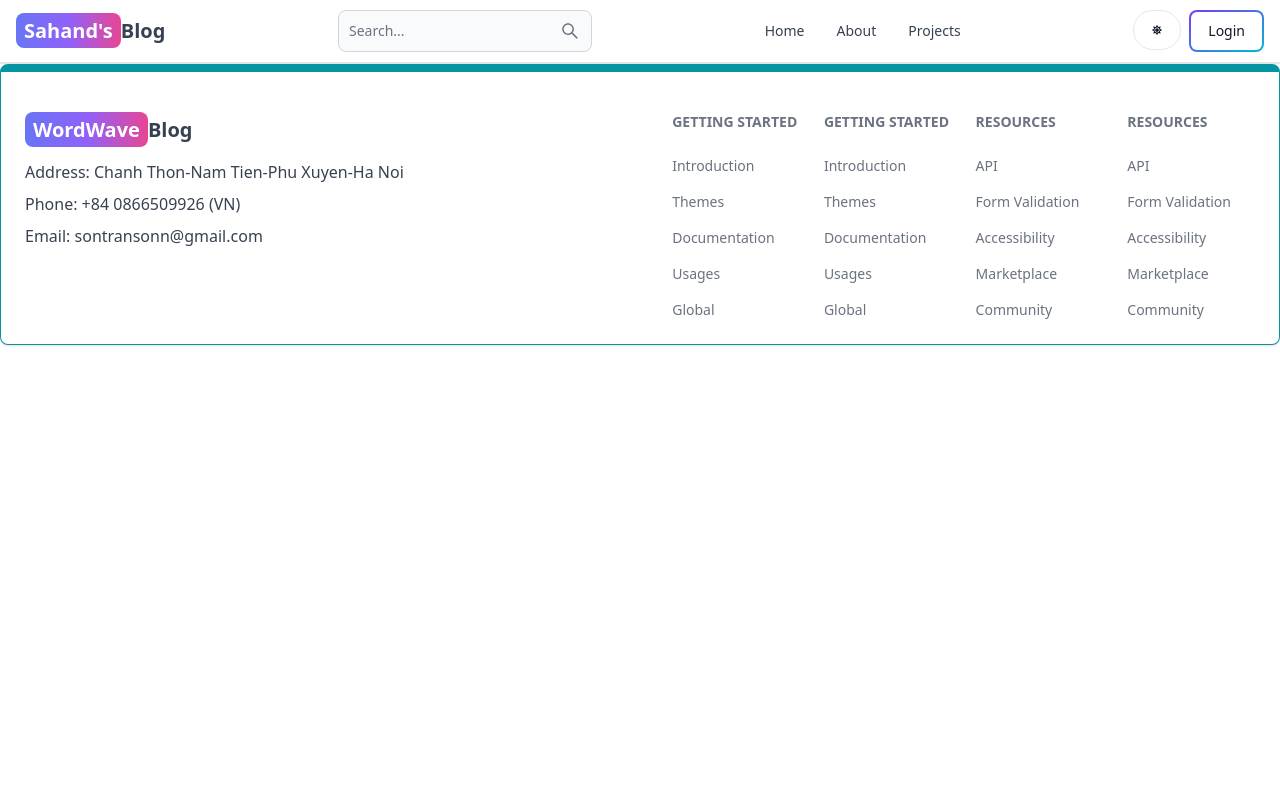
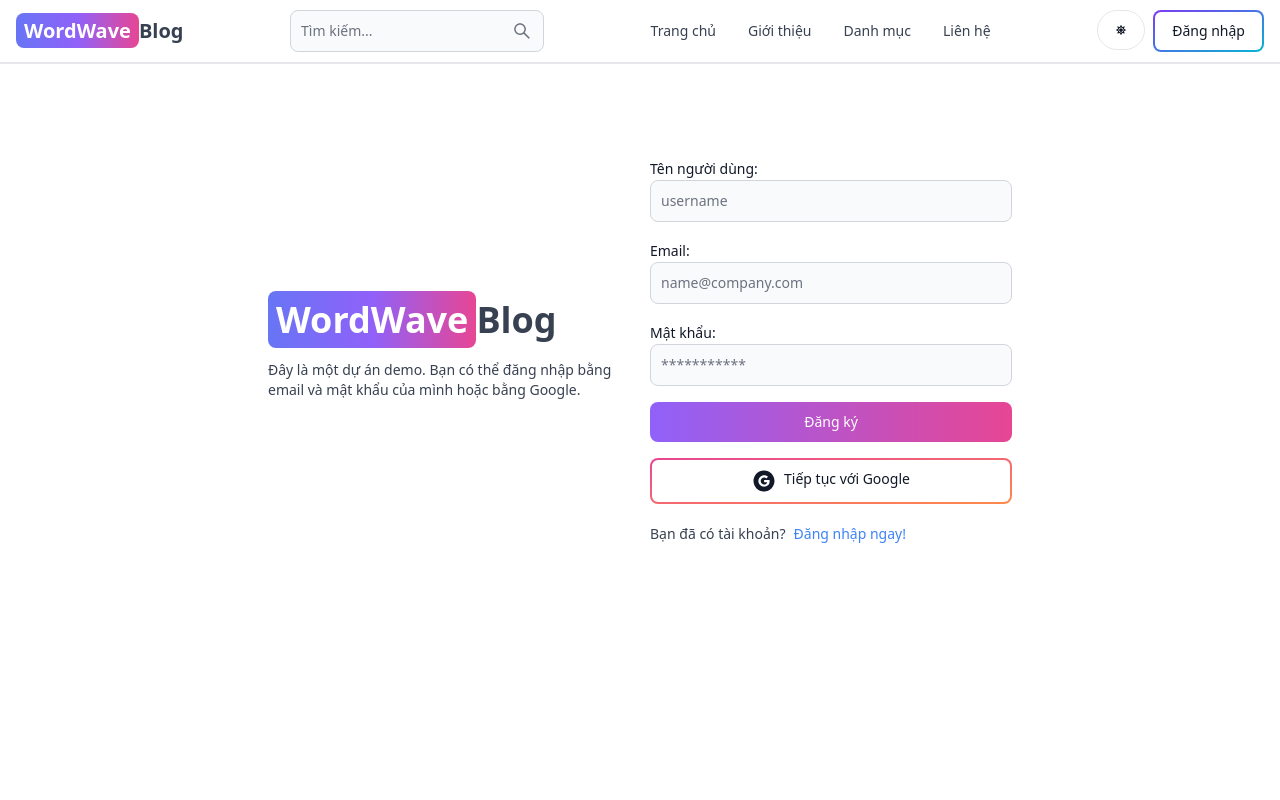
Before and after one commit to sontransonn/EasyNotes, a React (Vite) app in the folder frontend/: page /register in a window 1280 px wide. Shown: the top 800 px of the page. Built offline with nearby package versions, Linux system fonts and the light colour scheme.

Commit message:
update UI

```diff
--- a/frontend/package.json
+++ b/frontend/package.json
@@ -18,6 +18,7 @@
     "react": "^18.3.1",
     "react-circular-progressbar": "^2.1.0",
     "react-dom": "^18.3.1",
+    "react-hot-toast": "^2.4.1",
     "react-icons": "^5.3.0",
     "react-quill": "^2.0.0",
     "react-redux": "^9.1.2",
--- a/frontend/src/App.jsx
+++ b/frontend/src/App.jsx
@@ -1,11 +1,11 @@
 import React from 'react'
 import { BrowserRouter, Routes, Route } from 'react-router-dom';
+import { Toaster } from 'react-hot-toast';
 
 import ScrollToTop from './components/ScrollToTop';
 import MainLayout from './layouts/MainLayout';
 import HomePage from "./pages/home/HomePage"
 import AboutPage from './pages/about/AboutPage';
-import ProjectPage from './pages/project/ProjectPage';
 import SearchPage from './pages/search/SearchPage';
 import LoginPage from './pages/auth/LoginPage';
 import RegisterPage from './pages/auth/RegisterPage';
@@ -26,10 +26,9 @@
         <Routes>
           <Route path='/' element={<HomePage />} />
           <Route path='/about' element={<AboutPage />} />
-          <Route path='/projects' element={<ProjectPage />} />
           <Route path='/search' element={<SearchPage />} />
-          <Route path='/sign-in' element={<LoginPage />} />
-          <Route path='/sign-up' element={<RegisterPage />} />
+          <Route path='/login' element={<LoginPage />} />
+          <Route path='/register' element={<RegisterPage />} />
 
           <Route element={<PrivateRoute />}>
             <Route path='/dashboard' element={<DashboardPage />} />
@@ -43,6 +42,8 @@
           <Route path='/post/:postSlug' element={<PostDetailsPage />} />
         </Routes>
       </MainLayout>
+
+      <Toaster position="top-right" />
     </BrowserRouter>
   )
 }
--- a/frontend/src/components/OAuth.jsx
+++ b/frontend/src/components/OAuth.jsx
@@ -2,16 +2,16 @@
 import { useDispatch } from 'react-redux';
 import { useNavigate } from 'react-router-dom';
 import { Button } from 'flowbite-react';
+import toast from "react-hot-toast"
 import { GoogleAuthProvider, signInWithPopup, getAuth } from 'firebase/auth';
-
-import app from '../firebase';
 
 import { signInSuccess } from "../redux/slices/userSlice"
 
 import { AiFillGoogleCircle } from 'react-icons/ai';
 
-import { google } from '../apis/auth.api';
+import { login_with_google } from '../apis/auth.api';
 
+import app from '../firebase';
 
 const OAuth = () => {
     const auth = getAuth(app)
@@ -25,23 +25,25 @@
         try {
             const resultsFromGoogle = await signInWithPopup(auth, provider)
 
-            const response = await google({
+            const response = await login_with_google({
                 name: resultsFromGoogle.user.displayName,
                 email: resultsFromGoogle.user.email,
                 googlePhotoUrl: resultsFromGoogle.user.photoURL
             })
 
             dispatch(signInSuccess(response.data))
+            toast.success("Đăng nhập thành công!")
             navigate('/')
         } catch (error) {
             console.log(error);
+            toast.error(error.response.data.message)
         }
     }
 
     return (
         <Button type='button' gradientDuoTone='pinkToOrange' outline onClick={handleGoogleClick}>
             <AiFillGoogleCircle className='w-6 h-6 mr-2' />
-            Continue with Google
+            Tiếp tục với Google
         </Button>
     )
 }
--- a/frontend/src/layouts/components/Header.jsx
+++ b/frontend/src/layouts/components/Header.jsx
@@ -2,6 +2,7 @@
 import { useSelector, useDispatch } from 'react-redux';
 import { Link, useLocation, useNavigate } from 'react-router-dom';
 import { Avatar, Button, Dropdown, Navbar, TextInput } from 'flowbite-react';
+import toast from "react-hot-toast"
 
 import { toggleTheme } from "../../redux/slices/themeSlice"
 import { signoutSuccess } from "../../redux/slices/userSlice"
@@ -23,15 +24,17 @@
     const [searchTerm, setSearchTerm] = useState('');
 
     const handleSignout = async () => {
-        try {
-            const response = await logout()
-            if (!(response.statusText == "OK")) {
-                console.log(data.message);
-            } else {
+        if (window.confirm("Bạn muốn đăng xuất!")) {
+            try {
+                const response = await logout()
+
+                toast.success("Đăng xuất thành công!")
                 dispatch(signoutSuccess());
+                navigate("/login")
+            } catch (error) {
+                console.log(error);
+                toast.error(error.response.data.message)
             }
-        } catch (error) {
-            console.log(error.message);
         }
     };
 
@@ -50,14 +53,14 @@
                 className='self-center whitespace-nowrap text-sm sm:text-xl font-semibold dark:text-white'
             >
                 <span className='px-2 py-1 bg-gradient-to-r from-indigo-500 via-purple-500 to-pink-500 rounded-lg text-white'>
-                    Sahand's
+                    WordWave
                 </span>
                 Blog
             </Link>
             <form onSubmit={handleSubmit}>
                 <TextInput
                     type='text'
-                    placeholder='Search...'
+                    placeholder='Tìm kiếm...'
                     rightIcon={AiOutlineSearch}
                     className='hidden lg:inline'
                     value={searchTerm}
@@ -91,15 +94,15 @@
                             </span>
                         </Dropdown.Header>
                         <Link to={'/dashboard?tab=profile'}>
-                            <Dropdown.Item>Profile</Dropdown.Item>
+                            <Dropdown.Item>Thông tin cá nhân</Dropdown.Item>
                         </Link>
                         <Dropdown.Divider />
-                        <Dropdown.Item onClick={handleSignout}>Sign out</Dropdown.Item>
+                        <Dropdown.Item onClick={handleSignout}>Đăng xuất</Dropdown.Item>
                     </Dropdown>
                 ) : (
-                    <Link to='/sign-in'>
+                    <Link to='/login'>
                         <Button gradientDuoTone='purpleToBlue' outline>
-                            Login
+                            Đăng nhập
                         </Button>
                     </Link>
                 )}
@@ -107,13 +110,16 @@
             </div>
             <Navbar.Collapse>
                 <Navbar.Link active={path === '/'} as={'div'}>
-                    <Link to='/'>Home</Link>
+                    <Link to='/'>Trang chủ</Link>
                 </Navbar.Link>
                 <Navbar.Link active={path === '/about'} as={'div'}>
-                    <Link to='/about'>About</Link>
+                    <Link to='/about'>Giới thiệu</Link>
                 </Navbar.Link>
-                <Navbar.Link active={path === '/projects'} as={'div'}>
-                    <Link to='/projects'>Projects</Link>
+                <Navbar.Link active={path === '/category'} as={'div'}>
+                    <Link to='/projects'>Danh mục</Link>
+                </Navbar.Link>
+                <Navbar.Link active={path === '/contact'} as={'div'}>
+                    <Link to='/projects'>Liên hệ</Link>
                 </Navbar.Link>
             </Navbar.Collapse>
         </Navbar>
--- a/frontend/src/pages/auth/LoginPage.jsx
+++ b/frontend/src/pages/auth/LoginPage.jsx
@@ -1,13 +1,10 @@
-import React, { useState } from 'react'
+import React, { useEffect, useState } from 'react'
 import { Link, useNavigate } from 'react-router-dom';
-import { useDispatch, useSelector } from 'react-redux';
-import { Alert, Button, Label, Spinner, TextInput } from 'flowbite-react';
+import { useSelector, useDispatch } from 'react-redux';
+import { Button, Label, Spinner, TextInput } from 'flowbite-react';
+import toast from 'react-hot-toast';
 
-import {
-    signInStart,
-    signInSuccess,
-    signInFailure,
-} from "../../redux/slices/userSlice"
+import { signInSuccess } from "../../redux/slices/userSlice"
 
 import OAuth from '../../components/OAuth';
 
@@ -17,32 +14,44 @@
     const navigate = useNavigate();
     const dispatch = useDispatch();
 
-    const { loading, error: errorMessage } = useSelector((state) => state.user);
+    const { currentUser } = useSelector((state) => state.user)
 
     const [formData, setFormData] = useState({});
+    const [loading, setLoading] = useState(false)
+
+    useEffect(() => {
+        if (currentUser) {
+            navigate("/")
+        }
+    }, [])
 
     const handleChange = (e) => {
-        setFormData({ ...formData, [e.target.id]: e.target.value.trim() });
+        setFormData({
+            ...formData,
+            [e.target.id]: e.target.value.trim()
+        });
     };
 
     const handleSubmit = async (e) => {
         e.preventDefault();
+
         if (!formData.email || !formData.password) {
-            return dispatch(signInFailure('Please fill all the fields'));
+            toast.error('Vui lòng điền đầy đủ thông tin!');
+            return
         }
+
         try {
-            dispatch(signInStart());
+            setLoading(true)
             const response = await login_user(formData)
+            const data = response.data
 
-            if (response.data.success === false) {
-                dispatch(signInFailure(response.data.message));
-                return
-            }
-
-            dispatch(signInSuccess(response.data));
+            setLoading(false)
+            dispatch(signInSuccess(data));
+            toast.success("Đăng nhập thành công!");
             navigate('/');
         } catch (error) {
-            dispatch(signInFailure(error.message));
+            setLoading(false)
+            toast.error(error.response.data.message)
         }
     };
 
@@ -57,8 +66,8 @@
                         Blog
                     </Link>
                     <p className='text-sm mt-5'>
-                        This is a demo project. You can login with your email and password
-                        or with Google.
+                        Đây là một dự án demo.
+                        Bạn có thể đăng nhập bằng email và mật khẩu của mình hoặc bằng Google.
                     </p>
                 </div>
 
@@ -74,7 +83,7 @@
                             />
                         </div>
                         <div>
-                            <Label value='Password:' />
+                            <Label value='Mật khẩu:' />
                             <TextInput
                                 type='password'
                                 placeholder='**********'
@@ -90,25 +99,20 @@
                             {loading ? (
                                 <>
                                     <Spinner size='sm' />
-                                    <span className='pl-3'>Loading...</span>
+                                    <span className='pl-3'>Đang tải....</span>
                                 </>
                             ) : (
-                                'Login'
+                                'Đăng nhập'
                             )}
                         </Button>
                         <OAuth />
                     </form>
                     <div className='flex gap-2 text-sm mt-5'>
-                        <span>Don't Have an account?</span>
-                        <Link to='/sign-up' className='text-blue-500 hover:underline'>
-                            Register here
+                        <span>Bạn chưa có tài khoản?</span>
+                        <Link to='/register' className='text-blue-500 hover:underline'>
+                            Đăng ký ngay!
                         </Link>
                     </div>
-                    {errorMessage && (
-                        <Alert className='mt-5' color='failure'>
-                            {errorMessage}
-                        </Alert>
-                    )}
                 </div>
             </div>
         </div>
--- a/frontend/src/pages/auth/RegisterPage.jsx
+++ b/frontend/src/pages/auth/RegisterPage.jsx
@@ -1,6 +1,8 @@
-import React, { useState } from 'react'
+import React, { useEffect, useState } from 'react'
+import { useSelector, useDispatch } from 'react-redux';
 import { Link, useNavigate } from 'react-router-dom';
-import { Alert, Button, Label, Spinner, TextInput } from 'flowbite-react';
+import { Button, Label, Spinner, TextInput } from 'flowbite-react';
+import toast from 'react-hot-toast';
 
 import OAuth from '../../components/OAuth';
 
@@ -8,36 +10,44 @@
 
 const RegisterPage = () => {
     const navigate = useNavigate();
+    const dispatch = useDispatch();
+
+    const { currentUser } = useSelector((state) => state.user)
 
     const [formData, setFormData] = useState({});
-    const [errorMessage, setErrorMessage] = useState(null);
     const [loading, setLoading] = useState(false);
 
+    useEffect(() => {
+        if (currentUser) {
+            navigate("/")
+        }
+    }, [])
+
     const handleChange = (e) => {
-        setFormData({ ...formData, [e.target.id]: e.target.value.trim() });
+        setFormData({
+            ...formData,
+            [e.target.id]: e.target.value.trim()
+        });
     };
 
     const handleSubmit = async (e) => {
         e.preventDefault();
+
         if (!formData.username || !formData.email || !formData.password) {
-            return setErrorMessage('Please fill out all fields.');
+            toast.error('Vui lòng điền đầy đủ thông tin!');
+            return
         }
+
         try {
             setLoading(true);
-            setErrorMessage(null);
             const response = await register_user(formData)
 
-            if (response.data.success === false) {
-                setLoading(false);
-                setErrorMessage(response.data.message);
-                return
-            }
-
             setLoading(false);
-            navigate('/sign-in');
+            toast.success("Đăng ký thành công!");
+            navigate('/login');
         } catch (error) {
-            setErrorMessage(error.message);
-            setLoading(false);
+            setLoading(false)
+            toast.error(error.response.data.message)
         }
     };
 
@@ -47,29 +57,29 @@
                 <div className='flex-1'>
                     <Link to='/' className='font-bold dark:text-white text-4xl'>
                         <span className='px-2 py-1 bg-gradient-to-r from-indigo-500 via-purple-500 to-pink-500 rounded-lg text-white'>
-                            Sahand's
+                            WordWave
                         </span>
                         Blog
                     </Link>
                     <p className='text-sm mt-5'>
-                        This is a demo project. You can sign up with your email and password
-                        or with Google.
+                        Đây là một dự án demo.
+                        Bạn có thể đăng nhập bằng email và mật khẩu của mình hoặc bằng Google.
                     </p>
                 </div>
 
                 <div className='flex-1'>
                     <form className='flex flex-col gap-4' onSubmit={handleSubmit}>
                         <div>
-                            <Label value='Your username' />
+                            <Label value='Tên người dùng:' />
                             <TextInput
                                 type='text'
-                                placeholder='Username'
+                                placeholder='username'
                                 id='username'
                                 onChange={handleChange}
                             />
                         </div>
                         <div>
-                            <Label value='Your email' />
+                            <Label value='Email:' />
                             <TextInput
                                 type='email'
                                 placeholder='name@company.com'
@@ -78,10 +88,10 @@
                             />
                         </div>
                         <div>
-                            <Label value='Your password' />
+                            <Label value='Mật khẩu:' />
                             <TextInput
                                 type='password'
-                                placeholder='Password'
+                                placeholder='***********'
                                 id='password'
                                 onChange={handleChange}
                             />
@@ -94,25 +104,20 @@
                             {loading ? (
                                 <>
                                     <Spinner size='sm' />
-                                    <span className='pl-3'>Loading...</span>
+                                    <span className='pl-3'>Đang tải...</span>
                                 </>
                             ) : (
-                                'Sign Up'
+                                'Đăng ký'
                             )}
                         </Button>
                         <OAuth />
                     </form>
                     <div className='flex gap-2 text-sm mt-5'>
-                        <span>Have an account?</span>
-                        <Link to='/sign-in' className='text-blue-500'>
-                            Sign In
+                        <span>Bạn đã có tài khoản?</span>
+                        <Link to='/login' className='text-blue-500 hover:underline'>
+                            Đăng nhập ngay!
                         </Link>
                     </div>
-                    {errorMessage && (
-                        <Alert className='mt-5' color='failure'>
-                            {errorMessage}
-                        </Alert>
-                    )}
                 </div>
             </div>
         </div>
--- a/frontend/src/pages/dashboard/components/DashSidebar.jsx
+++ b/frontend/src/pages/dashboard/components/DashSidebar.jsx
@@ -105,7 +105,7 @@
                         className='cursor-pointer'
                         onClick={handleSignout}
                     >
-                        Sign Out
+                        Đăng xuất
                     </Sidebar.Item>
                 </Sidebar.ItemGroup>
             </Sidebar.Items>
```
Also changed, not shown: frontend/src/apis/auth.api.js (+5 -19 lines), frontend/src/pages/dashboard/components/DashProfile.jsx (+5 -5 lines), frontend/src/pages/project/ProjectPage.jsx (deleted, +0 -15 lines), frontend/src/redux/slices/userSlice.js (+0 -12 lines), 1 other file (tests, documents, lock files or other folders).
